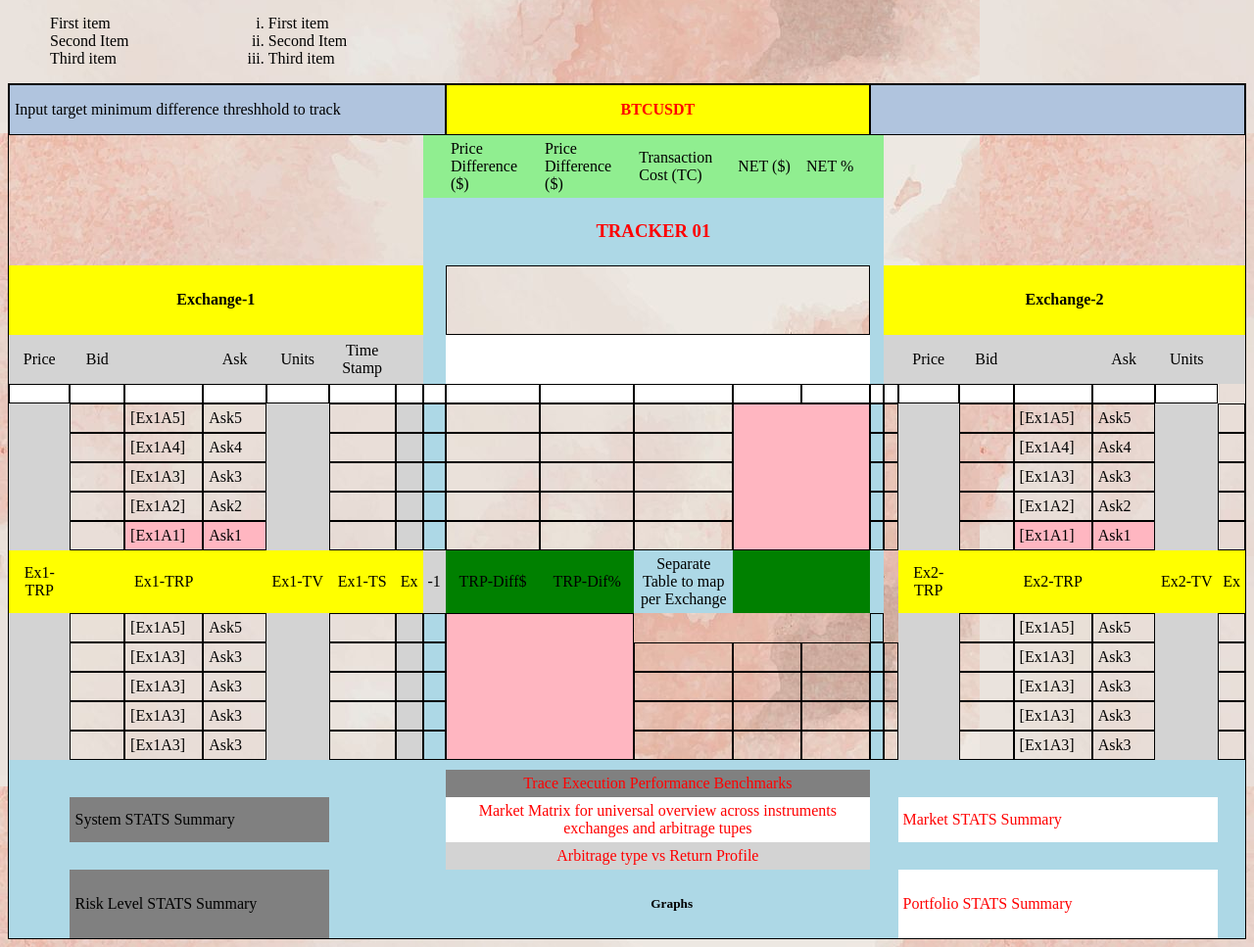
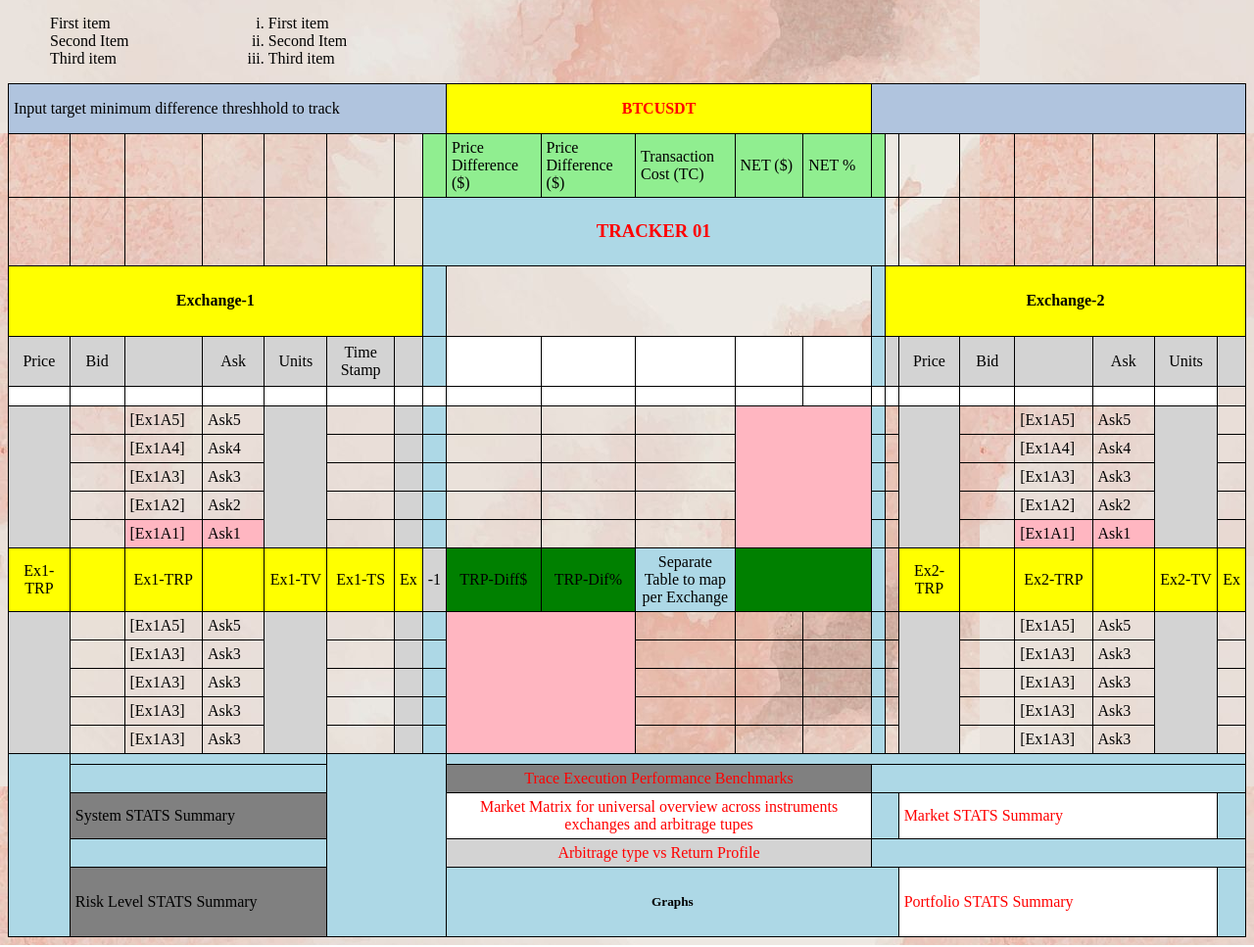
Before and after one commit to fatimasheikhhh/cssfile, a plain HTML site: page index.html in a window 1280 px wide. Shown: the part 1198-2165 px from the top of the page at 98% size. Drawn offline with Linux system fonts and the light colour scheme.

Commit message:
output add

```diff
--- a/style.css
+++ b/style.css
@@ -78,3 +78,11 @@
     color: blue;
     background-color: burlywood;
   }
+  table {
+    border-collapse: collapse; /* Ensures that borders are not doubled */
+    width: 100%; /* Optional: makes the table take up the full width of its container */
+}
+
+table, th, td {
+    border: 1px solid black; /* Applies a border to the table, table headers, and table cells */
+}
```
Also changed, not shown: Output.png (added).
